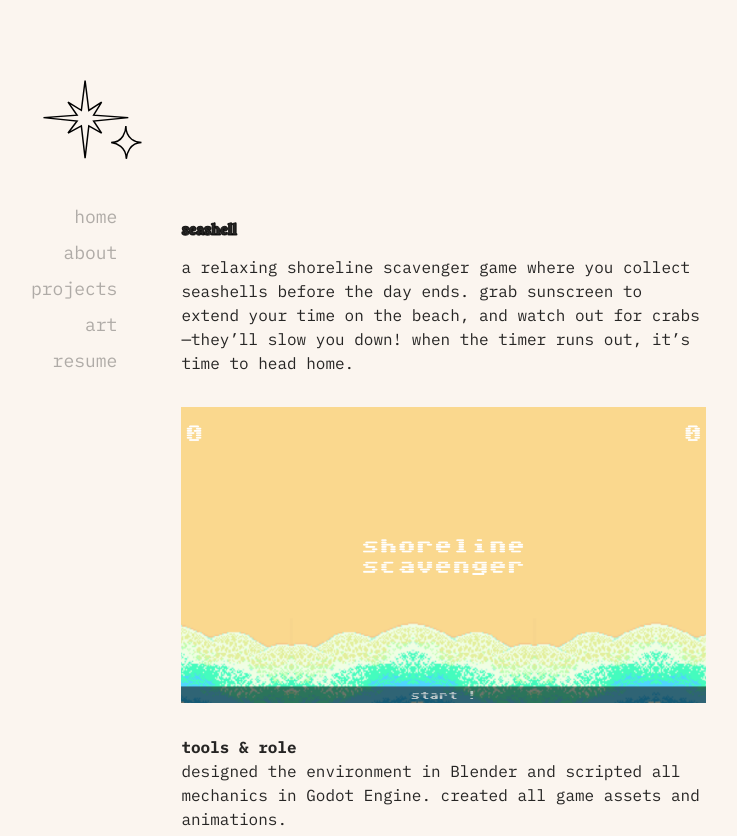
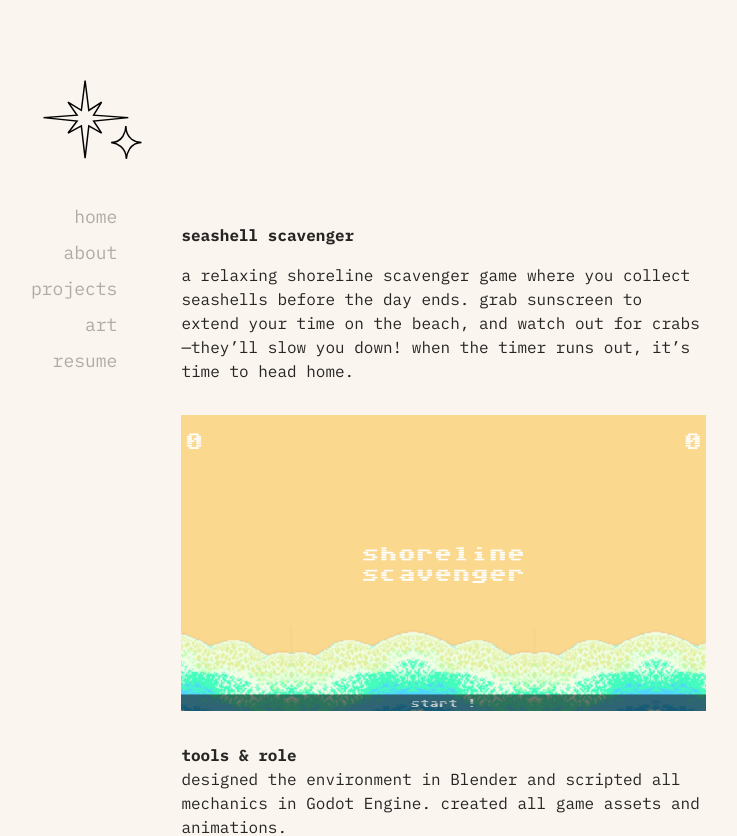
Before and after one commit to ruwkia/taylorsmith, a Next.js app: page /seashell in a window 1280 px wide. Shown: the top 836 px of the page, without its empty margins (253-990 px from the left). Built offline with nearby package versions, Linux system fonts and the light colour scheme.

Commit message:
Update seashell.jsx

```diff
--- a/pages/seashell.jsx
+++ b/pages/seashell.jsx
@@ -3,9 +3,10 @@ import React from 'react';
 function Seashell() {
   return (
     <div style={{ padding: '2rem', fontFamily: "'IBM Plex Mono', monospace", color: 'rgba(0, 0, 0, 0.85)' }}>
-      <h1 style={{ fontSize: '1rem', fontWeight: '700', marginBottom: '1rem' }}>
-        seashell
-      </h1>
+   <p style={{ fontSize: '1rem', fontWeight: '700', marginBottom: '1rem' }}>
+  seashell scavenger
+</p>
+
 
       <p style={{ fontSize: '1rem', marginBottom: '1.5rem' }}>
         a relaxing shoreline scavenger game where you collect seashells before the day ends. grab sunscreen to extend your time on the beach, and watch out for crabs—they’ll slow you down! when the timer runs out, it’s time to head home.
```
